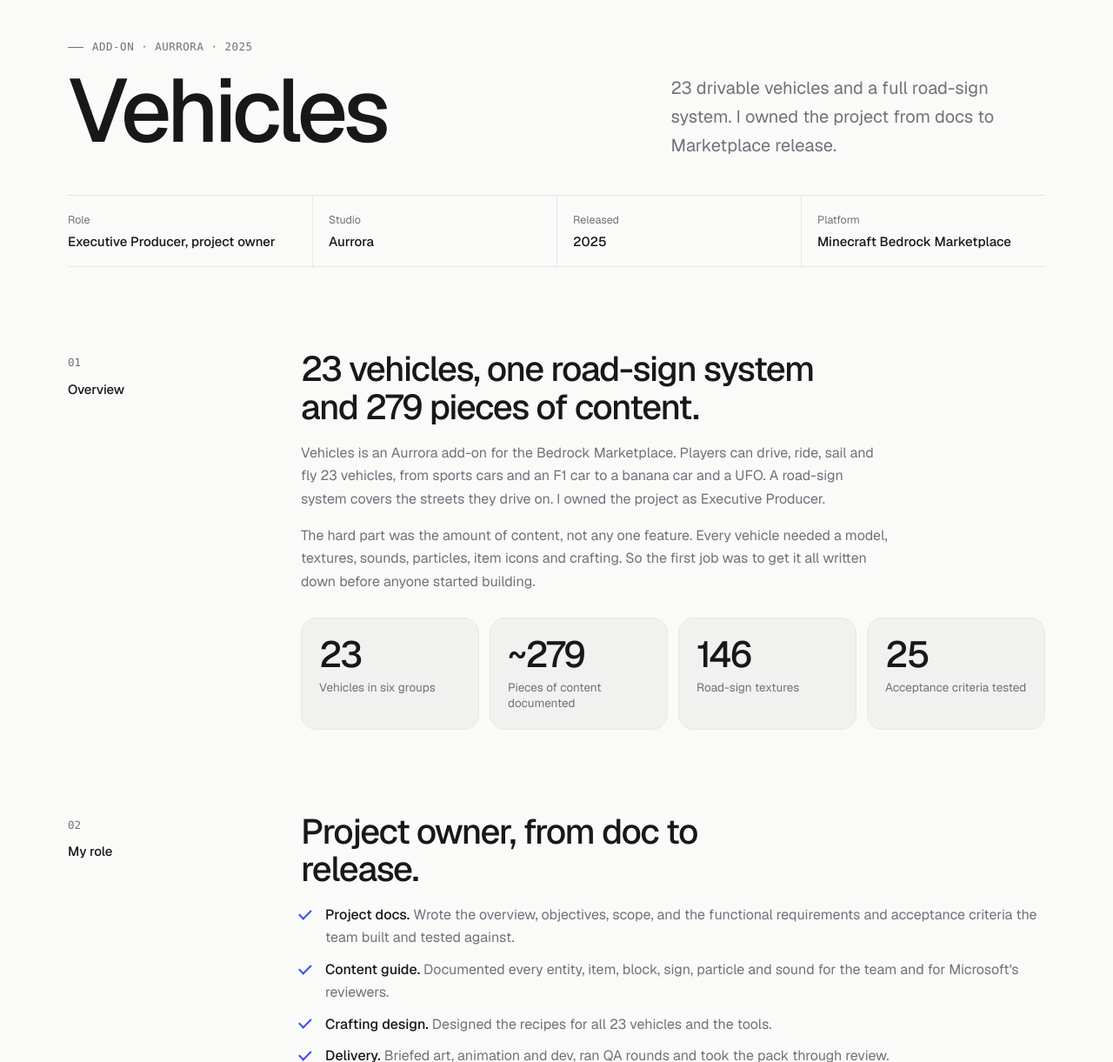
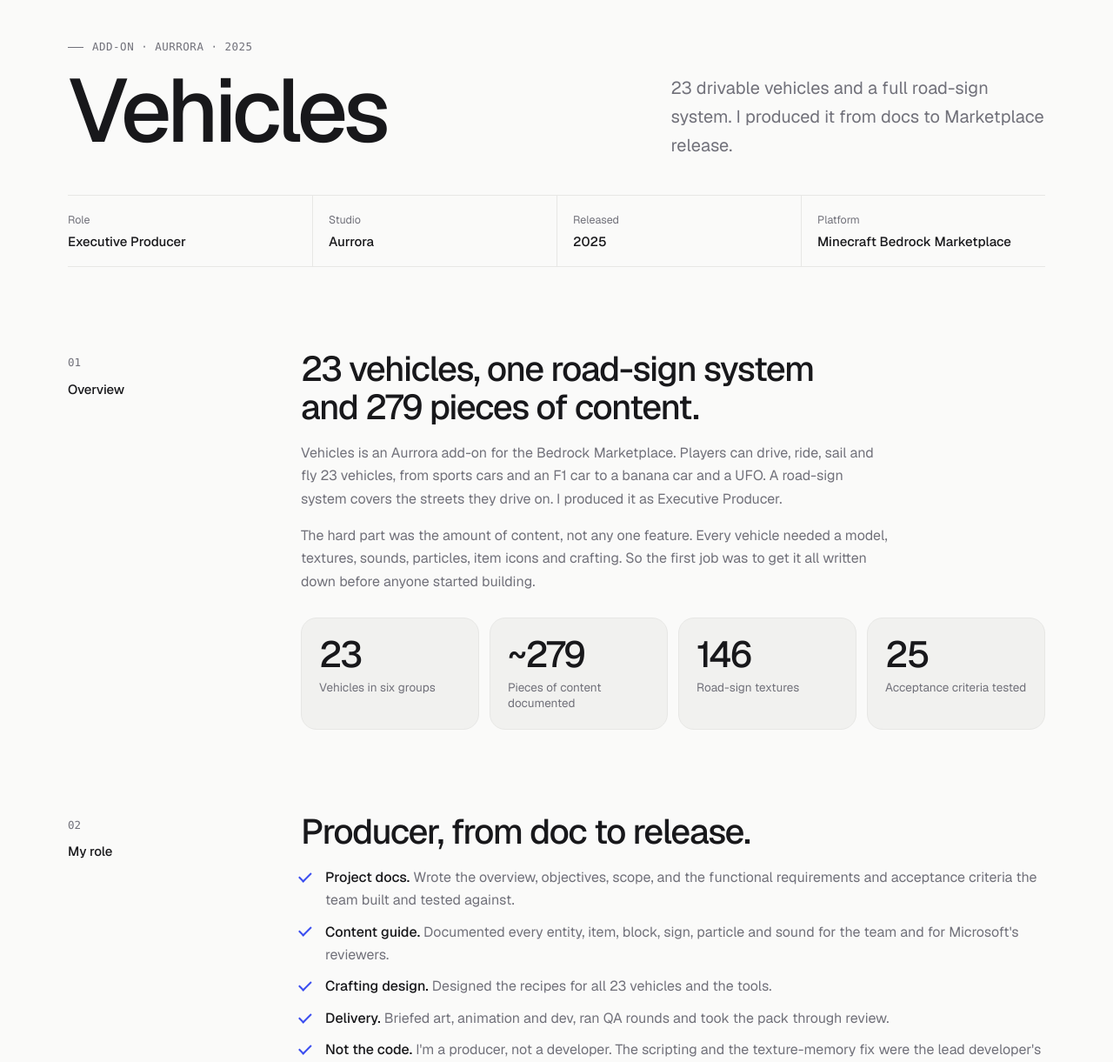
Before and after one commit to NotSetonix/NotSetonix.github.io, a plain HTML site: page work/vehicles/index.html in a window 1280 px wide. Shown: the part 573-1794 px from the top of the page at 87% size. Drawn offline with nearby package versions, Linux system fonts and the light colour scheme.

Commit message:
Describe role as producer, not project owner
Co-Authored-By: Claude Opus 5.5 <noreply@anthropic.com>
Claude-Session: https://claude.ai/code/session_01BkL5bokAWgkxrPbDAuTvdC

```diff
--- a/work/vehicles/index.html
+++ b/work/vehicles/index.html
@@ -436,14 +436,14 @@ footer a{color:var(--ink)}
   <div class="frame"><img src="../../assets/ka-vehicles-1200.webp" srcset="../../assets/ka-vehicles-1200.webp 1200w, ../../assets/ka-vehicles-2400.webp 2400w" sizes="(max-width:1236px) calc(100vw - 32px), 1180px" alt="Vehicles key art" fetchpriority="high"></div>
   <div class="hgrid">
     <div><p class="kicker fade">Add-on · Aurrora · 2025</p><h1><span class="ln"><span>Vehicles</span></span></h1></div>
-    <p class="lede fade d2">23 drivable vehicles and a full road-sign system. I owned the project from docs to Marketplace release.</p>
+    <p class="lede fade d2">23 drivable vehicles and a full road-sign system. I produced it from docs to Marketplace release.</p>
   </div>
-  <dl class="meta fade d3"><div><dt>Role</dt><dd>Executive Producer, project owner</dd></div><div><dt>Studio</dt><dd>Aurrora</dd></div><div><dt>Released</dt><dd>2025</dd></div><div><dt>Platform</dt><dd>Minecraft Bedrock Marketplace</dd></div></dl>
+  <dl class="meta fade d3"><div><dt>Role</dt><dd>Executive Producer</dd></div><div><dt>Studio</dt><dd>Aurrora</dd></div><div><dt>Released</dt><dd>2025</dd></div><div><dt>Platform</dt><dd>Minecraft Bedrock Marketplace</dd></div></dl>
 </header>
 <div class="wrap">
 <section class="sec"><div class="side rv"><span class="num">01</span><h2>Overview</h2></div><div class="main"><h3 class="rv">23 vehicles, one road-sign system and 279 pieces of content.</h3>
-<p class="rv">Vehicles is an Aurrora add-on for the Bedrock Marketplace. Players can drive, ride, sail and fly 23 vehicles, from sports cars and an F1 car to a banana car and a UFO. A road-sign system covers the streets they drive on. I owned the project as Executive Producer.</p>
-<p class="rv">The hard part was the amount of content, not any one feature. Every vehicle needed a model, textures, sounds, particles, item icons and crafting. So the first job was to get it all written down before anyone started building.</p><div class="stats rv"><div class="stat"><b>23</b><span>Vehicles in six groups</span></div><div class="stat"><b>~279</b><span>Pieces of content documented</span></div><div class="stat"><b>146</b><span>Road-sign textures</span></div><div class="stat"><b>25</b><span>Acceptance criteria tested</span></div></div></div></section><section class="sec"><div class="side rv"><span class="num">02</span><h2>My role</h2></div><div class="main"><h3 class="rv">Project owner, from doc to release.</h3>
+<p class="rv">Vehicles is an Aurrora add-on for the Bedrock Marketplace. Players can drive, ride, sail and fly 23 vehicles, from sports cars and an F1 car to a banana car and a UFO. A road-sign system covers the streets they drive on. I produced it as Executive Producer.</p>
+<p class="rv">The hard part was the amount of content, not any one feature. Every vehicle needed a model, textures, sounds, particles, item icons and crafting. So the first job was to get it all written down before anyone started building.</p><div class="stats rv"><div class="stat"><b>23</b><span>Vehicles in six groups</span></div><div class="stat"><b>~279</b><span>Pieces of content documented</span></div><div class="stat"><b>146</b><span>Road-sign textures</span></div><div class="stat"><b>25</b><span>Acceptance criteria tested</span></div></div></div></section><section class="sec"><div class="side rv"><span class="num">02</span><h2>My role</h2></div><div class="main"><h3 class="rv">Producer, from doc to release.</h3>
 <ul class="ticks rv"><li><strong>Project docs.</strong> Wrote the overview, objectives, scope, and the functional requirements and acceptance criteria the team built and tested against.</li>
 <li><strong>Content guide.</strong> Documented every entity, item, block, sign, particle and sound for the team and for Microsoft's reviewers.</li>
 <li><strong>Crafting design.</strong> Designed the recipes for all 23 vehicles and the tools.</li>
```
Also changed, not shown: work/modern-home/index.html (+2 -2 lines).
